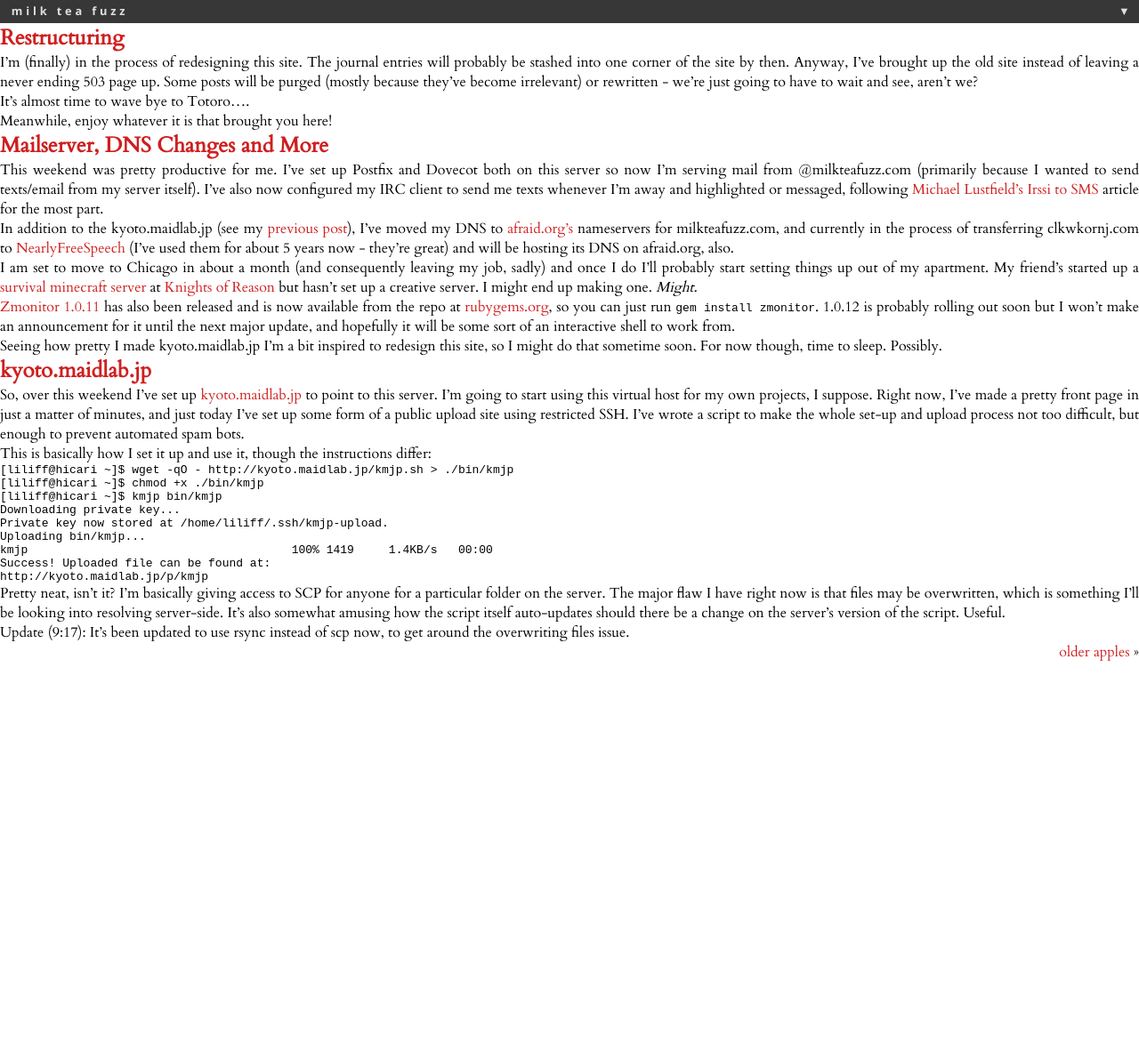
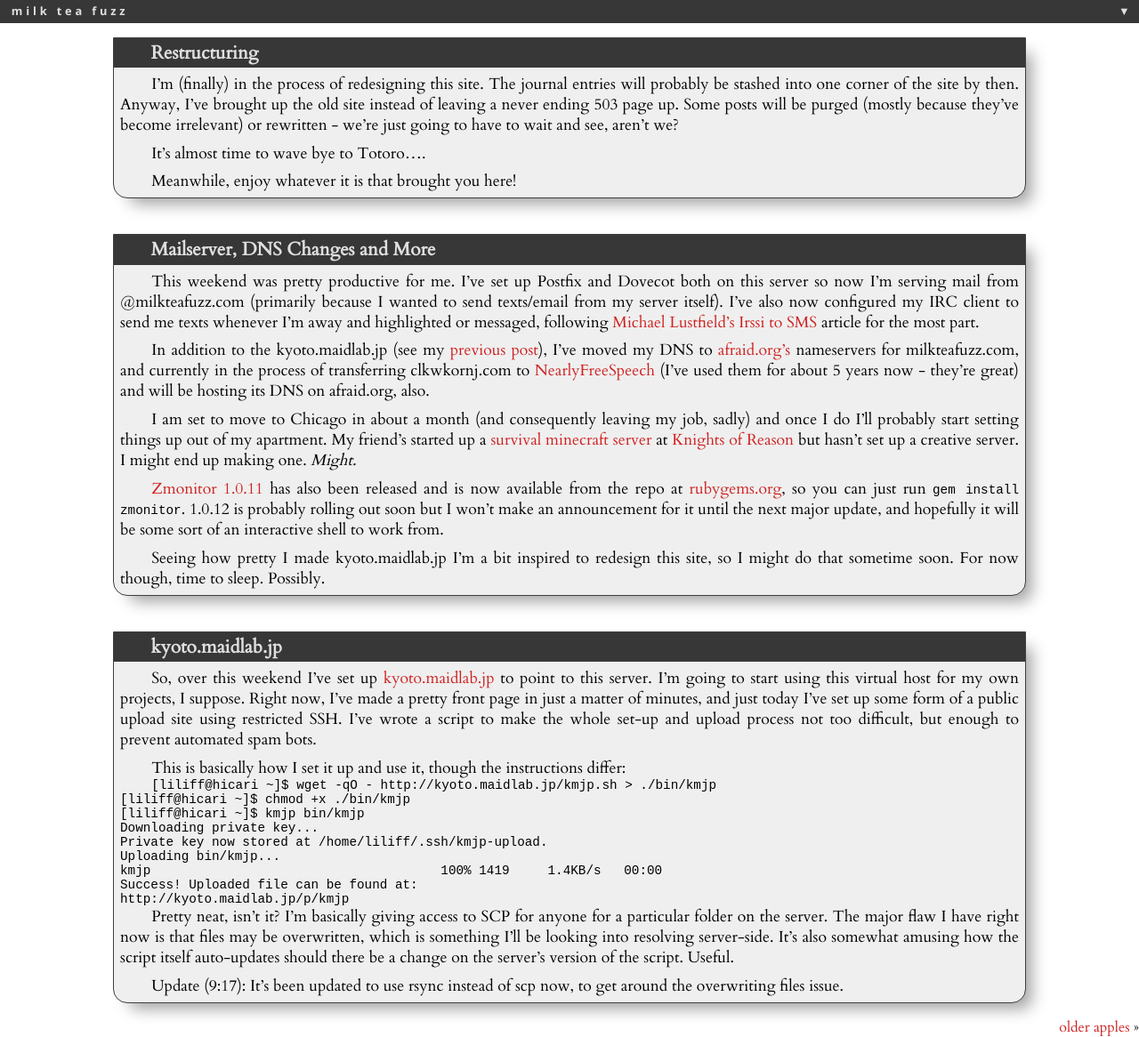
Before and after one commit to lae/web, a Jekyll site: the page built from j/index.html, in a window 1280 px wide. Shown: the whole page at 89% size. Built offline with Jekyll 4.4.1, drawn with Linux system fonts in a browser that asks for light colours; Markdown is read by kramdown in place of the engine named in the settings; the list of posts is cut into pages by our own code; grey boxes are pictures that could not be loaded.

Commit message:
articles are now themed in journal layout

```diff
--- a/css/journal.css
+++ b/css/journal.css
@@ -61,4 +61,18 @@ p { text-align: justify; }
 }
 .table { display: table; }
 #twine { position: absolute; top: 1.6em; bottom: 0; overflow: auto; }
-article { }
+.entry {
+	width: 80%;
+	margin: 1em auto;
+	background: #efefef;
+	border: 1px solid #3f3f3f;
+	border-radius: 0 0 1em 1em;
+	box-shadow: 12px 12px 18px -6px #9f9f9f;
+}
+.entry + .entry { margin-top: 2.5em; }
+.entry header h2 { font-size: 1.3em; background: #373737; }
+.entry header h2 a { color: #dfdfdf; padding: .1em 2em; display: block; }
+.entry header h2 a:hover { background: #7f0f0f; text-decoration: none; }
+.entry article { padding: 0.4em; text-indent: 2em; font-size: 1.1em; }
+.entry article p {  }
+.entry article p + p { margin-top: 0.5em; }
--- a/j/index.html
+++ b/j/index.html
@@ -1,14 +1,13 @@
 ---
 layout: journal
 ---
-{% assign posts = paginator.posts %}
-{% for post in posts %}
-<section>
-    <header><h2><a href="{{ post.url }}">{{ post.title }}</a></h2></header>
-    <article>
+{% assign posts = paginator.posts %}{% for post in posts %}
+    <section class="entry">
+        <header><h2><a href="{{ post.url }}">{{ post.title }}</a></h2></header>
+        <article>
 {{ post.content }}
-    </article>
-</section>
+        </article>
+    </section>
 {% endfor %}
 
 <div style="overflow: auto;">{% if paginator.previous_page %}
```
